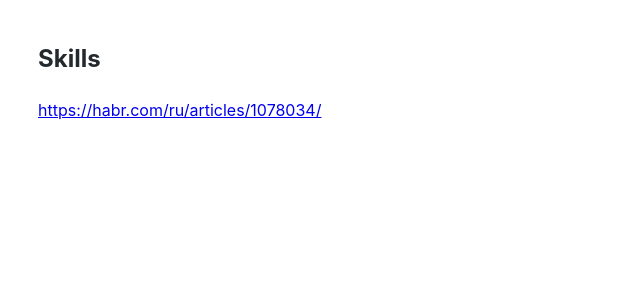
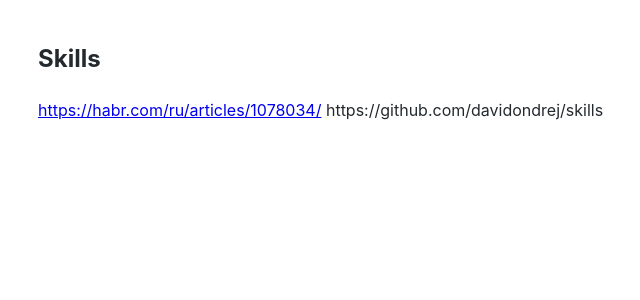
Before and after one commit to Michael-Lubinsky/michael-lubinsky.github.com, a Jekyll site: the page built from ml/skills.md, in a window 1280 px wide. Shown: the top 300 px of the page, without its empty margins (152-792 px from the left). Built offline with Jekyll 4.4.1, drawn with Linux system fonts in a browser that asks for light colours; our own code applies the rules of GitHub Pages for plain Markdown files; part of the change alters nothing that is shown.

Commit message:
Update skills.md

```diff
--- a/ml/skills.md
+++ b/ml/skills.md
@@ -1,3 +1,4 @@
 ## Skills
 
 <https://habr.com/ru/articles/1078034/>
+https://github.com/davidondrej/skills
```
